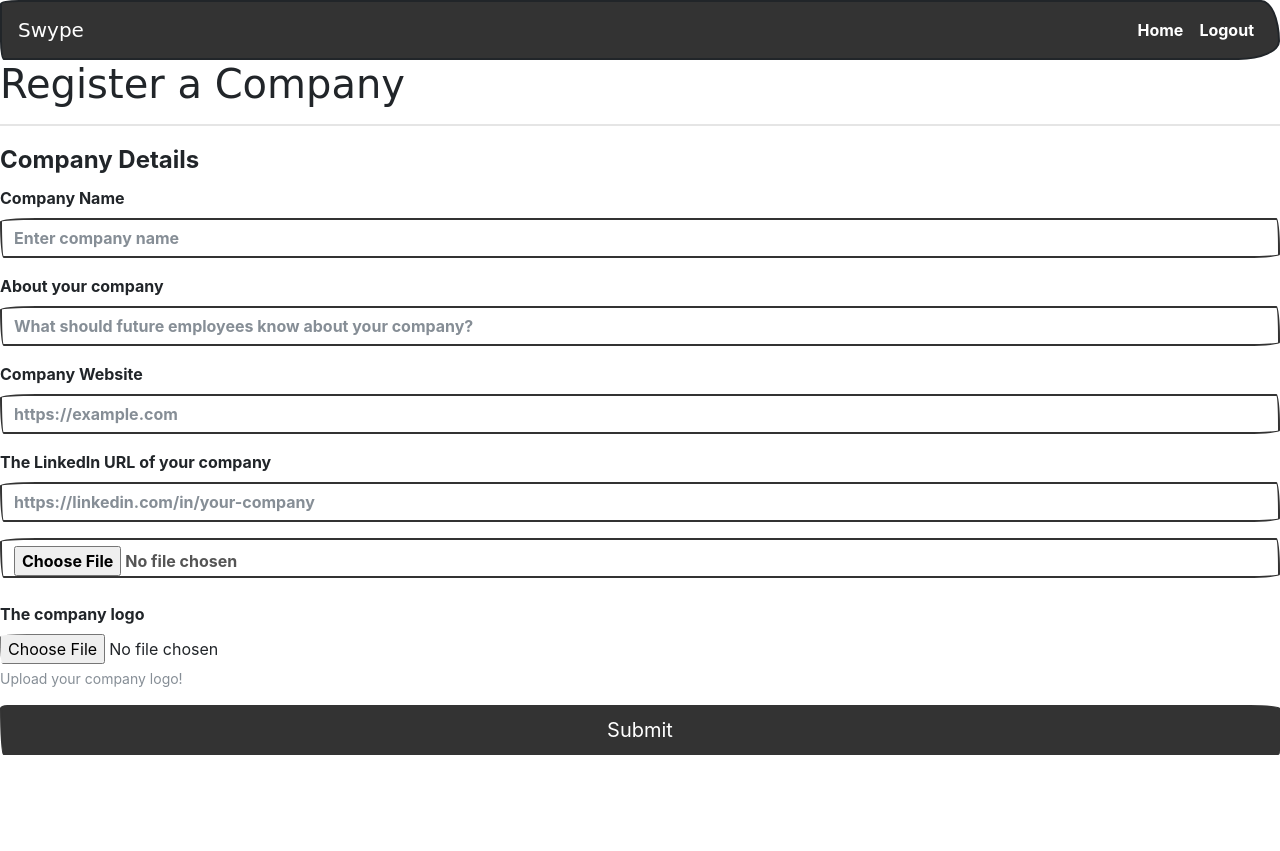
After one commit to pratishrai/Swype, a Django app: page /profile/registerCompany/ in a window 1280 px wide. The commit adds this page. Run offline with Django 3.2, Linux system fonts and the light colour scheme; a user stored in the database is signed in; some libraries are stand-ins or nearby versions; some web fonts are replaced.

Commit message:
Add companies

```diff
--- a/profiles/urls.py
+++ b/profiles/urls.py
@@ -7,4 +7,5 @@ urlpatterns = [
     path('profile', views.index, name='index'),
     path('profile/employee/', views.employee, name='employee'),
     path('profile/employer/', views.employer, name='employer'),
+    path('profile/registerCompany/', views.registerCompany, name='registerCompany'),
 ]
--- a/profiles/views.py
+++ b/profiles/views.py
@@ -47,33 +47,52 @@ def employee(request):
 
 
 def employer(request):
-    if request.method == 'POST':
-        name = request.POST["name"]
-        photo = request.POST["photo"]
-        company = request.POST["company"]
-        company_name = request.POST["company_name"]
-        company_photo = request.POST["company_photo"]
-        company_bio = request.POST["company_bio"]
-        company_website = request.POST["company_website"]
-        company_linkdin = request.POST["company_linkedin"]
-        company_creator = request.POST["company_creator"]
+    if request.user.is_authenticated:
+        if request.method == 'POST':
+            name = request.POST["name"]
+            photo = request.POST.get("photo")
+            company_id = request.POST.get("companyId")
+            new_employer = Employer(
+                name=name,
+                photo=photo,
+                company=Company.objects.get(id=company_id) if company_id else None,
+                user=request.user
+            )
+            new_employer.save()
+            return redirect('employer')
 
-        new_employer = Employer(name=name, photo=photo,
-                              company=company)
-        new_company = Company(name=company_name, photo=company_photo, bio=company_bio, website_url=company_website, linkedin_url=company_linkdin, creator = company_creator)
-
-        new_employer.save()
-        new_company.save()
-        return redirect('employer')
-    elif request.method == 'GET':
-        if hasattr(request.user, 'employer_profile'):
-            if hasattr(request.user.employer_profile, 'tags') and request.user.employer_profile.tags.all().exists():
-                qs = Employee.objects.filter(tags__in=request.user.employer_profile.tags.all())
+        elif request.method == 'GET':
+            if hasattr(request.user, 'employer_profile'):
+                if hasattr(request.user.employer_profile, 'tags') and request.user.employer_profile.tags.all().exists():
+                    qs = Employee.objects.filter(tags__in=request.user.employer_profile.tags.all())
+                else:
+                    qs = Employee.objects.all()
+                cards = [get_employee_dict(employee) for employee in qs]
+                return render(request, 'cardsForEmployer.html', {'cards': json.dumps(cards)})
             else:
-                qs = Employee.objects.all()
-            cards = [get_employee_dict(employee) for employee in qs]
-            return render(request, 'cardsForEmployer.html', {'cards': json.dumps(cards)})
+                return render(request, 'employer.html', {'companies': [{'id': company.id, 'name': company.name} for company in Company.objects.all()]})
         else:
-            return render(request, 'employer.html')
+            return redirect('/')
     else:
         return redirect('/')
+
+
+def registerCompany(request):
+    if request.user.is_authenticated:
+        if request.method == "GET":
+            return render(request, "registerCompany.html")
+        elif request.method == "POST":
+            company = Company(
+                name=request.POST.get("nameOfCompany"),
+                bio=request.POST.get("bioOfCompany"),
+                photo=request.POST.get("logoOfCompany"),
+                website_url=request.POST.get("websiteUrl", ""),
+                linkedin_url=request.POST.get("linkedinUrl", ""),
+                creator=request.user
+            )
+            company.save()
+            return redirect('/')
+        else:
+            return redirect('/')
+    else:
+        return redirect('/')
--- /dev/null
+++ b/templates/registerCompany.html
@@ -0,0 +1,36 @@
+{% extends 'base.html' %}
+{% load static %}
+{% block content %}
+  <h1>Register a Company</h1>
+  <hr>
+  <form method="POST">
+    {% csrf_token %}
+    <fieldset>
+      <legend>Company Details</legend>
+      <div class="form-group">
+        <label for="nameOfCompany">Company Name</label>
+        <input type="text" class="form-control" id="nameOfCompany" name="nameOfCompany" maxlength="60" placeholder="Enter company name" required>
+      </div>
+      <div class="form-group">
+        <label for="bioOfCompany">About your company</label>
+        <input type="text" class="form-control" id="bioOfCompany" name="bioOfCompany" placeholder="What should future employees know about your company?" required>
+      </div>
+      <div class="form-group">
+        <label for="websiteUrl">Company Website</label>
+        <input type="url" class="form-control" id="websiteUrl" name="websiteUrl" placeholder="https://example.com" maxlength="1000" >
+      </div>
+      <div class="form-group">
+        <label for="linkedinUrl">The LinkedIn URL of your company</label>
+        <input type="url" class="form-control" id="companyUrl" name="companyUrl" placeholder="https://linkedin.com/in/your-company" maxlength="1000" >
+      </div>
+      <input name="company_photo" type="file" class="form-control" placeholder="Phote"><br>
+      <div class="form-group">
+        <label for="logoOfCompany">The company logo</label>
+        <input type="file" class="form-control-file" id="logoOfCompany" name="logoOfCompany" aria-describedby="fileHelp">
+        <small id="fileHelp" class="form-text text-muted">Upload your company logo!</small>
+      </div>
+    </fieldset>
+    <button class="btn btn-lg btn-primary btn-block" type="submit" href="/dashboard/">Submit</button>
+  </form>
+  <br><br><br><br>
+{% endblock %}
```
Also changed, not shown: templates/employer.html (+27 -16 lines), db.sqlite3.
